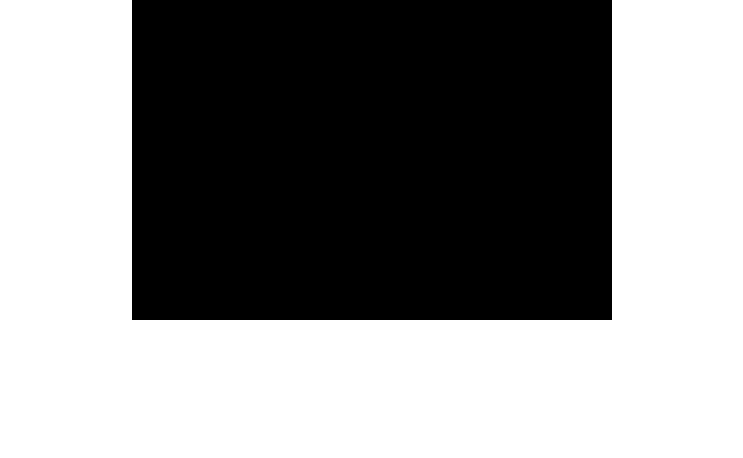
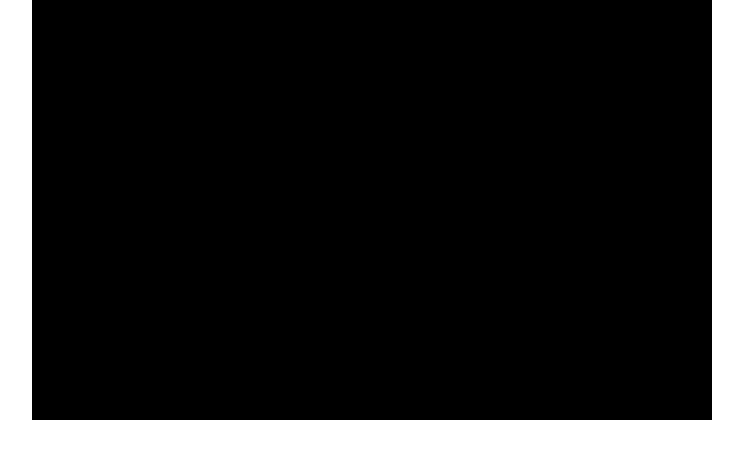
Before and after one commit to CKCarr/BreakfastForFun.github.io, a plain HTML site: page index.html in a window 1280 px wide. Shown: the whole page, without its empty margins (268-1011 px from the left). Drawn offline with Linux system fonts and the light colour scheme.

Commit message:
update size

```diff
--- a/index.html
+++ b/index.html
@@ -16,7 +16,7 @@
     </style>
   </head>
   <body>
-    <canvas id="myCanvas" width="480" height="320"></canvas>
+    <canvas id="myCanvas" width="680" height="420"></canvas>
 
     <script>
       // JavaScript code goes here
```
